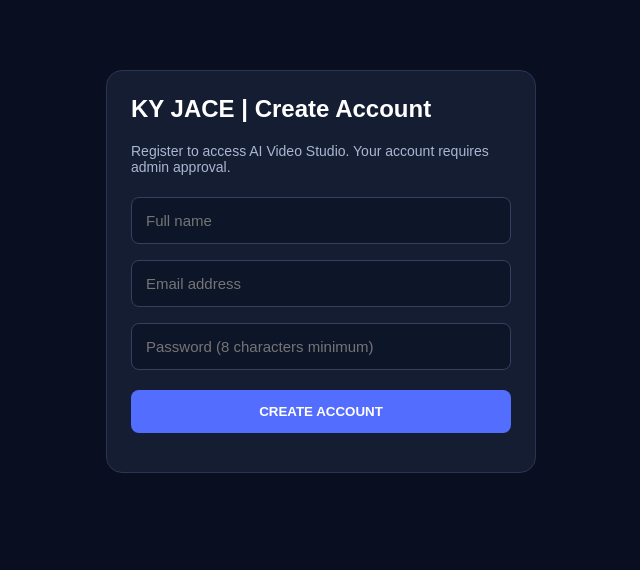
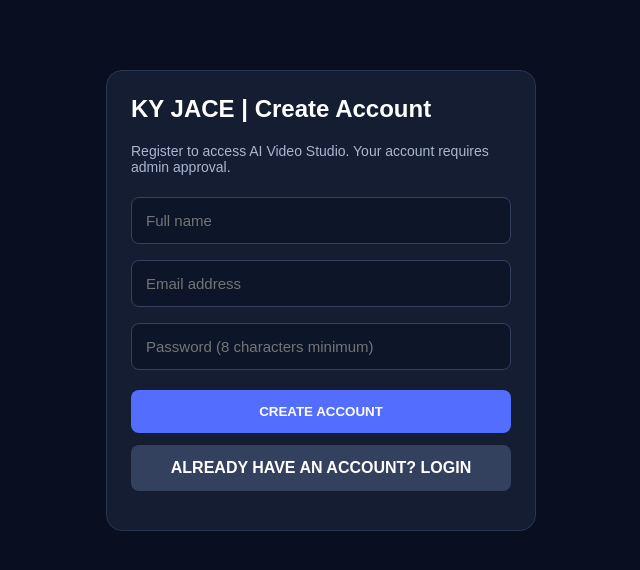
Before and after one commit to kylerjace9-web/ai-video-transcriber, a website: page public/register.html in a window 1280 px wide. Shown: the whole page, without its empty margins (319-959 px from the left). Drawn offline with Linux system fonts and the light colour scheme.

Commit message:
Add login link to registration page

```diff
--- a/public/register.html
+++ b/public/register.html
@@ -65,7 +65,19 @@
         <input id="password" type="password" placeholder="Password (8 characters minimum)" minlength="8" required>
         <button type="submit" id="submitBtn">CREATE ACCOUNT</button>
       </form>
-
+<a href="/login.html" style="
+  display:block;
+  text-align:center;
+  margin-top:12px;
+  padding:14px;
+  border-radius:8px;
+  background:#34415e;
+  color:white;
+  text-decoration:none;
+  font-weight:bold;
+">
+  ALREADY HAVE AN ACCOUNT? LOGIN
+</a>
       <p id="message"></p>
     </div>
   </div>
```
